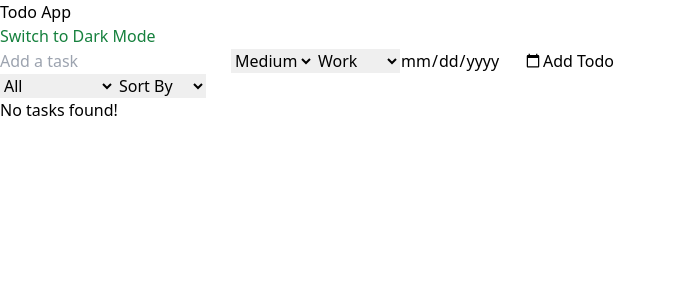
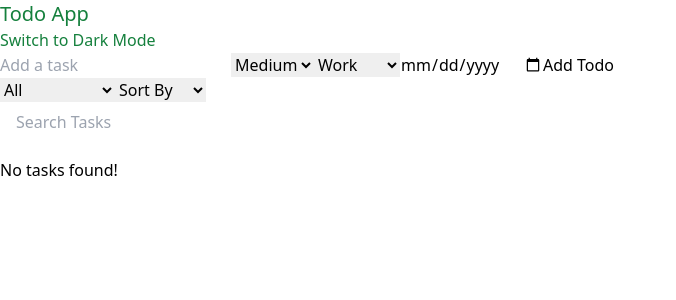
Before and after one commit to Ahmedkhan78/TodoApp, a React (Create React App) app: page / in a window 1280 px wide. Shown: the top 300 px of the page, without its empty margins (0-676 px from the left). Built offline with nearby package versions, Linux system fonts and the light colour scheme.

Commit message:
feat: implmented Search todos

```diff
--- a/src/App.js
+++ b/src/App.js
@@ -1,4 +1,5 @@
 import React, { useEffect, useState } from "react";
+
 import TodoForm from "./components/TodoForm";
 import TodoList from "./components/TodoList";
 import FilterDropdown from "./components/FilterDropdown";
@@ -64,7 +65,7 @@ function App() {
   };
   return (
     <div className="app">
-      <h1>Todo App</h1>
+      <h1 className="text-green-700 text-xl">Todo App</h1>
       <button onClick={toggleMode} className="text-green-700">
         {isDarkMode ? "Switch to Light Mode" : "Switch to Dark Mode"}
       </button>
--- a/src/components/TodoList.js
+++ b/src/components/TodoList.js
@@ -1,4 +1,4 @@
-import React from "react";
+import React, { useState } from "react";
 import TodoItem from "./TodoItem";
 
 const TodoList = ({
@@ -9,6 +9,7 @@ const TodoList = ({
   editDueDate,
   filterType,
 }) => {
+  const [searchQuery, setSearchQuery] = useState("");
   if (!Array.isArray(todos)) {
     console.log("Error: todos is not an array", todos);
     return <p>Error Loading Task!</p>;
@@ -19,11 +20,26 @@ const TodoList = ({
     if (filterType === "High Priority") return todo.priority === "High";
     return true;
   });
+
+  const searchTodos = filteredTodos.filter((todo) => {
     return (
+      todo.task && todo.task.toLowerCase().includes(searchQuery.toLowerCase())
+    );
+  });
+  return (
+    <div>
+      {/* search Box */}
+      <input
+        type="text"
+        placeholder="Search Tasks"
+        className="w-full px-4 py-2 mb-4 rounded-md focus:outline-none focus:ring-2 focus:ring-blue-500"
+        value={searchQuery}
+        onChange={(e) => setSearchQuery(e.target.value)}
+      />
       <ul>
         {" "}
-      {todos.length === 0 ? <p>No tasks found!</p> : null}
-      {filteredTodos.map((todo) => (
+        {searchTodos.length === 0 ? <p>No tasks found!</p> : null}
+        {searchTodos.map((todo) => (
           <TodoItem
             key={todo.id}
             todo={todo}
@@ -34,6 +50,7 @@ const TodoList = ({
           />
         ))}
       </ul>
+    </div>
   );
 };
 
```
Lines whose indentation alone changed are shown as unchanged.
